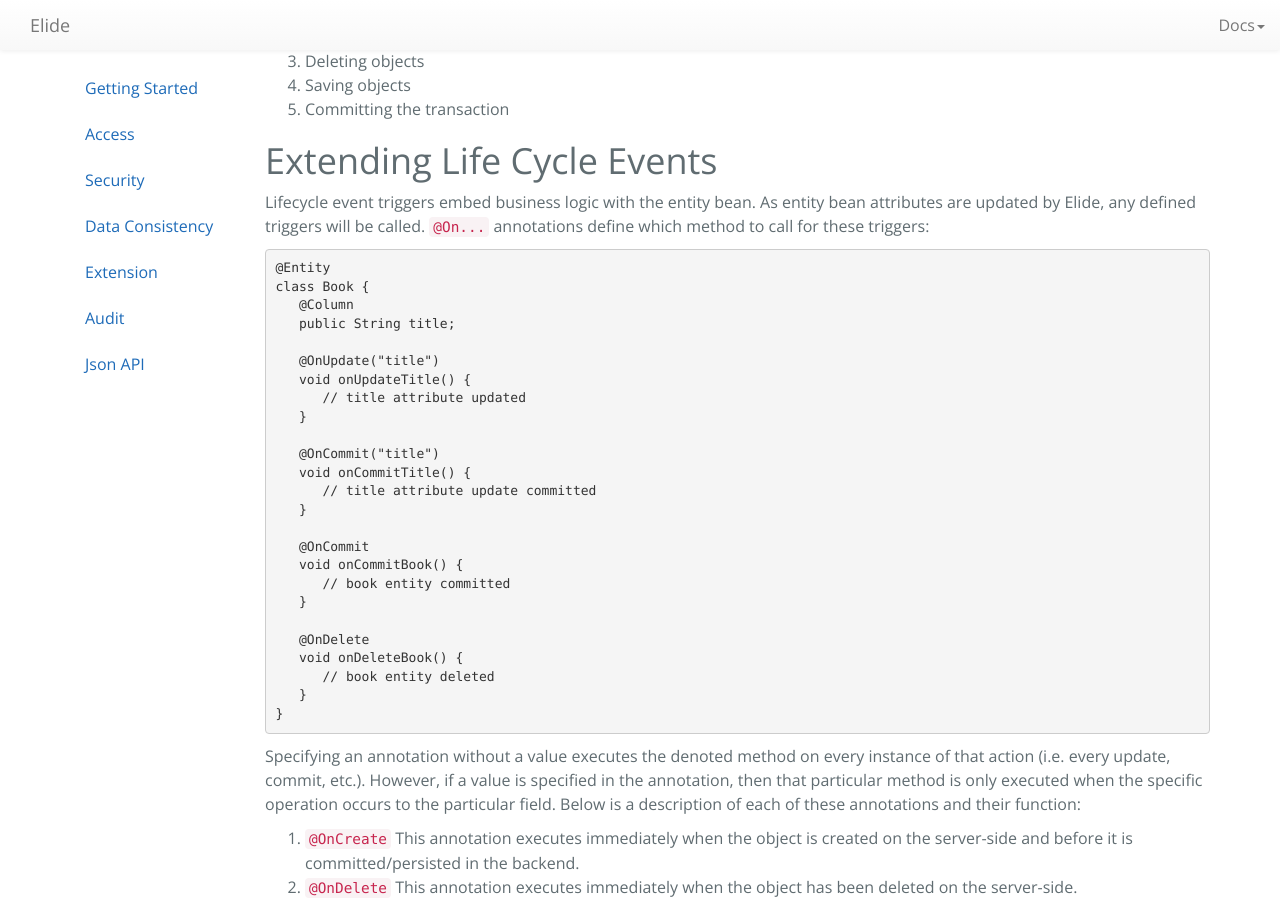
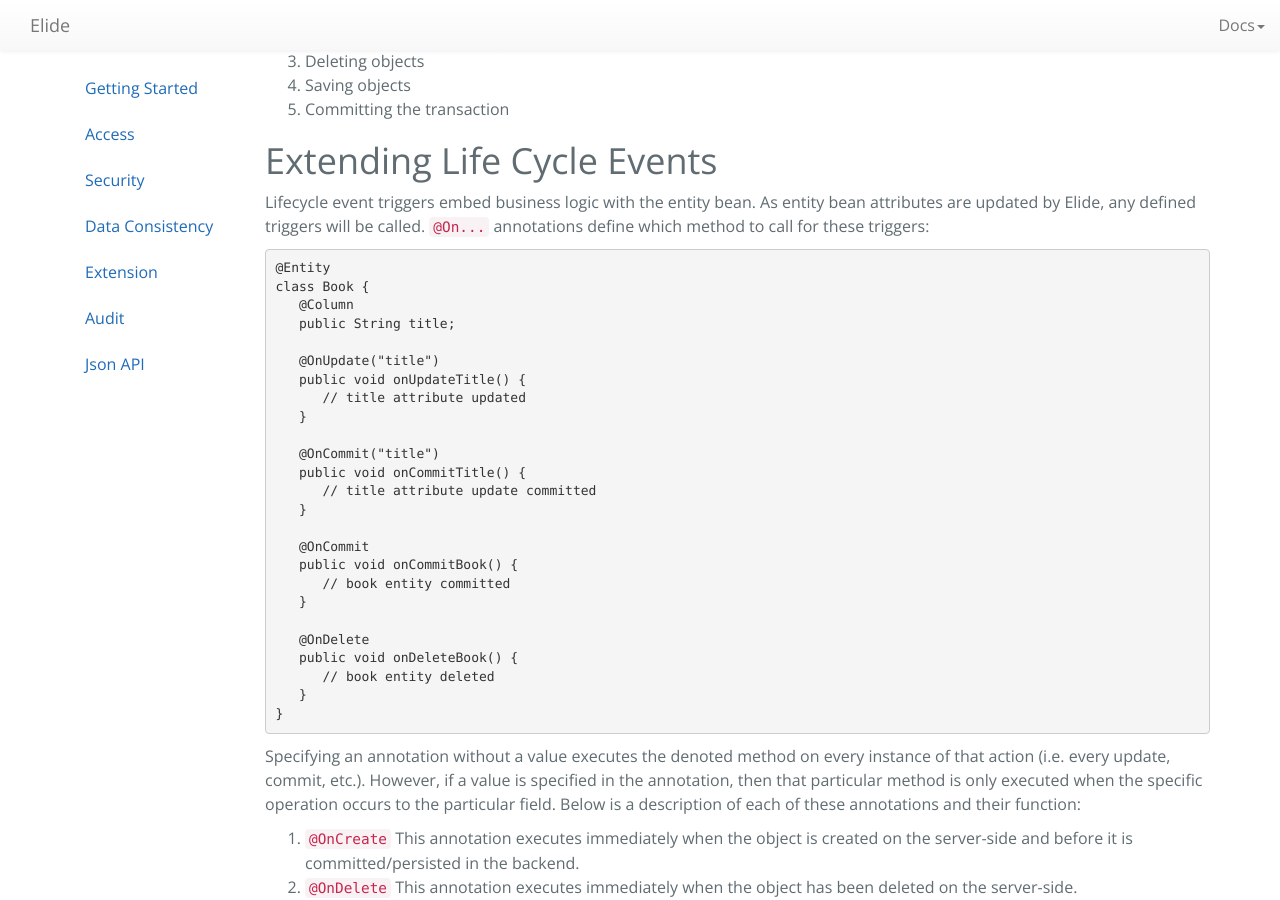
Before and after one commit to yahoo/elide-doc, a Jekyll site: the page built from pages/guide/05-extension.md, in a window 1280 px wide and 900 px high, scrolled down 973 px. Built offline with Jekyll 4.4.1, drawn with Linux system fonts in a browser that asks for light colours; nearby versions of some CDN libraries; Markdown is read by kramdown in place of the engine named in the settings.

Commit message:
Fixed example bug in extension.

```diff
--- a/pages/guide/05-extension.md
+++ b/pages/guide/05-extension.md
@@ -62,22 +62,22 @@ class Book {
    public String title;
 
    @OnUpdate("title")
-   void onUpdateTitle() {
+   public void onUpdateTitle() {
       // title attribute updated
    }
 
    @OnCommit("title")
-   void onCommitTitle() {
+   public void onCommitTitle() {
       // title attribute update committed
    }
 
    @OnCommit
-   void onCommitBook() {
+   public void onCommitBook() {
       // book entity committed
    }
 
    @OnDelete
-   void onDeleteBook() {
+   public void onDeleteBook() {
       // book entity deleted
    }
 }
```
